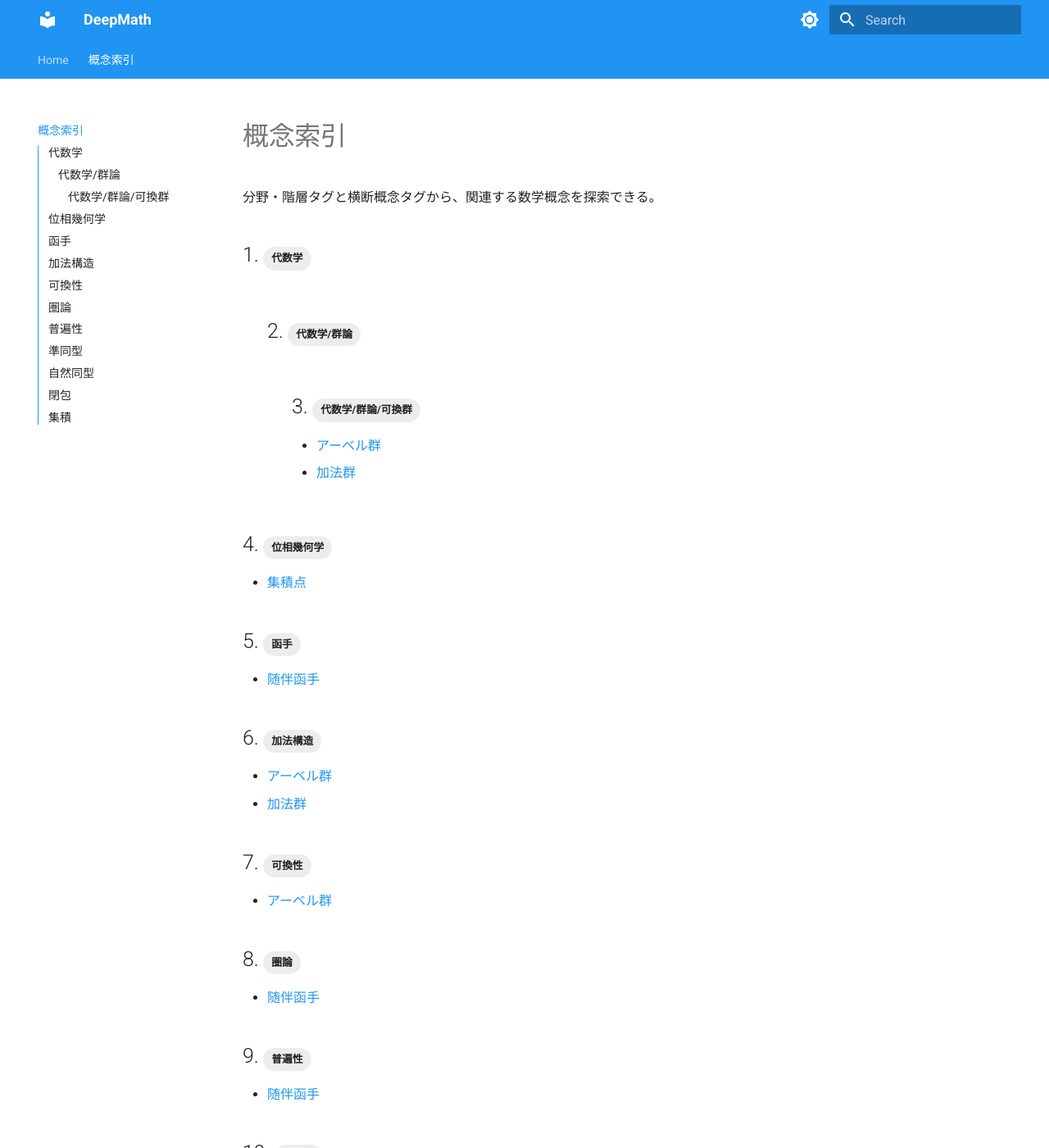
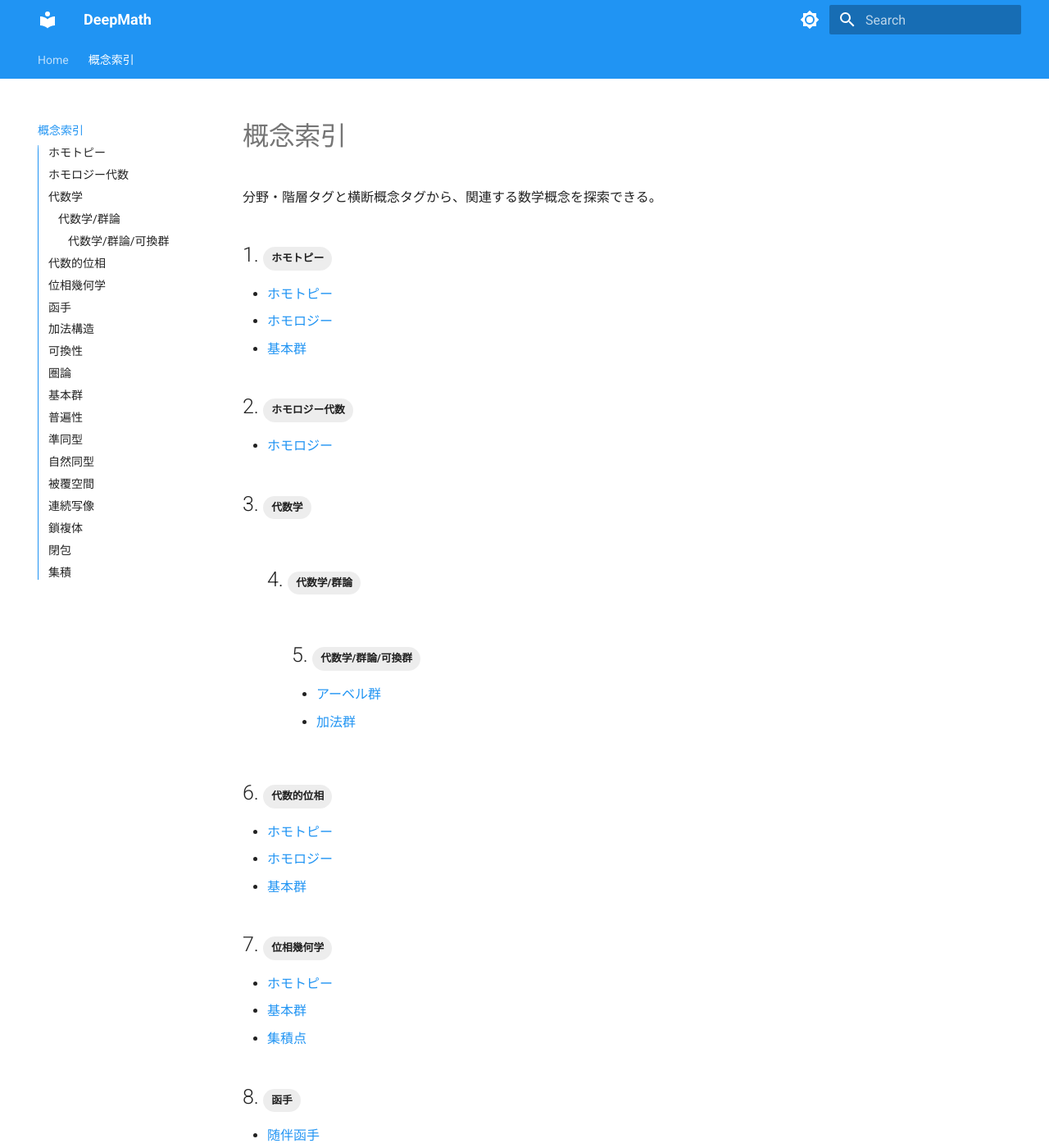
Before and after one commit to skrtk98/deepmath, an MkDocs documentation site: the page built from docs/tags.md, in a window 1280 px wide and 1400 px high. Shown: the whole window at 82% size. Built offline with MkDocs 1.6.1 and Material for MkDocs 9.7.7, drawn with Linux system fonts in a browser that asks for light colours; some of the changed text lies outside the part shown.

Commit message:
Migrate algebraic topology notes

````diff
--- /dev/null
+++ b/docs/wiki/fundamental_group.md
@@ -0,0 +1,41 @@
+---
+tags:
+  - 位相幾何学
+  - 代数的位相
+  - 基本群
+  - ホモトピー
+  - 被覆空間
+---
+
+# 基本群
+
+基本群は、基点を保つループを端点固定ホモトピーで同一視して得られる群である。
+
+## 定義
+
+点付き空間 $`(X,x_0)`$ の **ループ** とは、連続写像 $`\gamma\colon[0,1]\to X`$ であって $`\gamma(0)=\gamma(1)=x_0`$ を満たすものである。
+
+> [!definition] 基本群
+> ループの端点固定ホモトピー類全体に連結積による演算を入れて得られる群を、$`(X,x_0)`$ の **基本群** といい、
+>
+> ```math
+> \pi_1(X,x_0)
+> ```
+>
+> と書く。
+
+恒等元は定値ループの類であり、逆元はループの向きを反転して得られる。
+
+## 例と性質
+
+```math
+\pi_1(S^1)\cong\mathbb{Z},
+\qquad
+\pi_1(S^n)=0\ (n\geq2),
+\qquad
+\pi_1(T^2)\cong\mathbb{Z}^2.
+```
+
+基点を保つホモトピー同値は基本群の同型を誘導する。
+連結、局所道連結、半局所単連結な空間では、連結被覆空間は基本群の部分群によって分類される。
+被覆空間については [被覆空間](./covering_space.md) を参照されたい。
--- /dev/null
+++ b/docs/wiki/homology.md
@@ -0,0 +1,36 @@
+---
+tags:
+  - 代数的位相
+  - ホモロジー代数
+  - 鎖複体
+  - ホモトピー
+---
+
+# ホモロジー
+
+ホモロジーは、鎖複体における閉鎖鎖を境界で割ることにより、空間や代数的対象の穴を測る。
+
+## 定義
+
+> [!definition] ホモロジー群
+> 鎖複体 $`(C_\bullet,d)`$ の $`n`$ 次 **ホモロジー群** を
+>
+> ```math
+> H_n(C_\bullet)
+> =
+> \ker(d_n)\big/\operatorname{im}(d_{n+1})
+> ```
+>
+> と定める。
+
+分子の元を $`n`$-サイクル、分母の元を $`n`$-バウンダリーという。
+鎖複体の条件 $`d_n\circ d_{n+1}=0`$ により、分母は分子の部分群となる。
+
+位相空間 $`X`$ に特異鎖複体を対応させて得られる群を、$`X`$ の特異ホモロジー群 $`H_n(X)`$ という。
+
+## 性質
+
+連続写像は特異ホモロジー群の準同型を誘導する。
+ホモトピックな写像が誘導する準同型は一致するため、特異ホモロジー群はホモトピー不変量である。
+
+鎖複体の定義については [鎖複体](./chain_complex.md) を参照されたい。
--- /dev/null
+++ b/docs/wiki/homotopy.md
@@ -0,0 +1,33 @@
+---
+tags:
+  - 位相幾何学
+  - 代数的位相
+  - ホモトピー
+  - 連続写像
+---
+
+# ホモトピー
+
+ホモトピーは、連続写像を連続的に変形することを表す関係である。
+
+## 定義
+
+> [!definition] ホモトピー
+> 連続写像 $`f,g\colon X\to Y`$ が **ホモトピック** であるとは、連続写像
+>
+> ```math
+> H\colon X\times[0,1]\to Y
+> ```
+>
+> が存在して、すべての $`x\in X`$ に対し $`H(x,0)=f(x)`$ および $`H(x,1)=g(x)`$ を満たすことである。
+
+この関係は連続写像の集合上の同値関係である。
+
+> [!definition] ホモトピー同値
+> 空間 $`X,Y`$ が **ホモトピー同値** であるとは、連続写像 $`f\colon X\to Y`$, $`g\colon Y\to X`$ が存在して、$`g\circ f`$ が $`1_X`$ に、$`f\circ g`$ が $`1_Y`$ にホモトピックとなることである。
+
+## 例と不変量
+
+凸部分集合は一点への変形収縮をもち、一点とホモトピー同値である。
+基本群や特異ホモロジー群はホモトピー同値で保存される。
+一方、円周は一点とホモトピー同値ではない。
````
Also changed, not shown: MIGRATION_AUDIT.md (+3 -0 lines).
